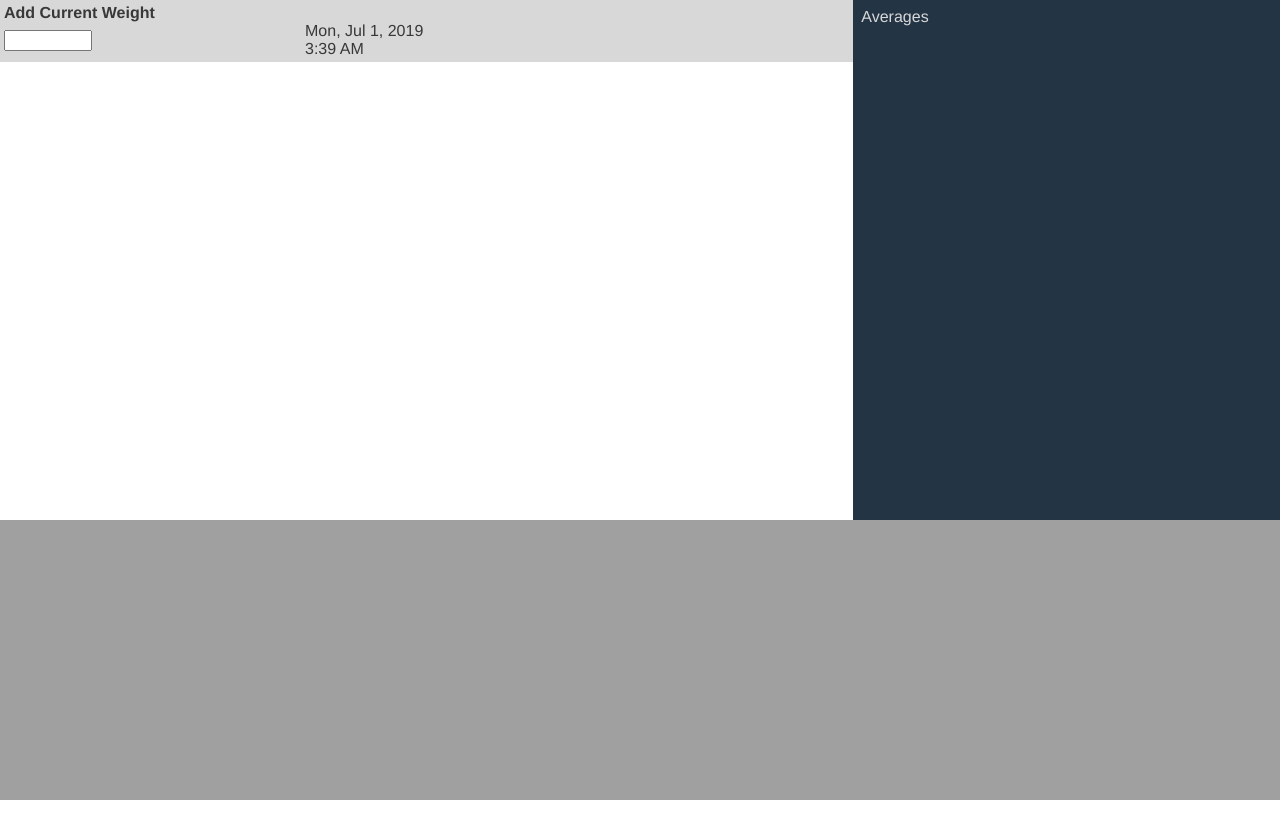
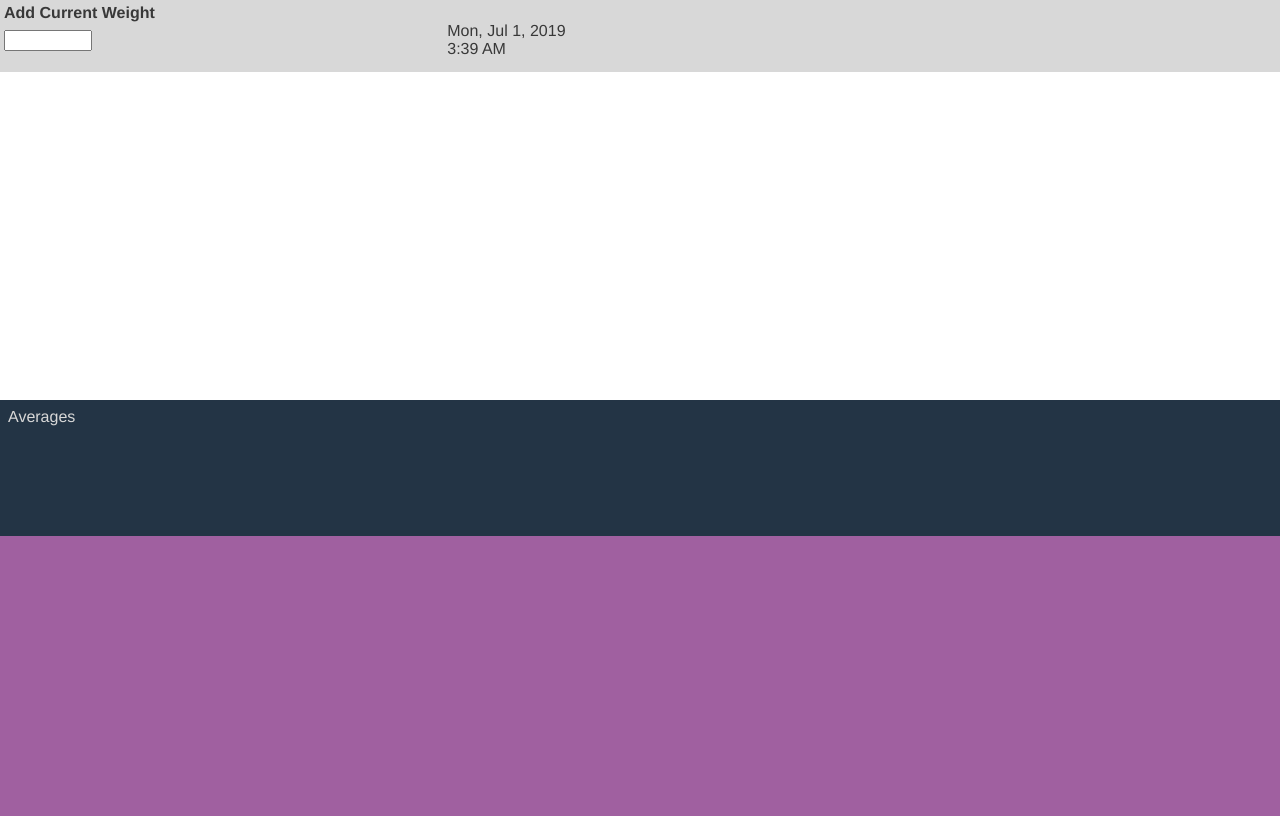
Before and after one commit to philrmass/hunger-habit, a React (Create React App) app: page / in a window 1280 px wide. Built offline with nearby package versions, Linux system fonts and the light colour scheme.

Commit message:
update size and styling

```diff
--- a/src/components/App.js
+++ b/src/components/App.js
@@ -73,7 +73,6 @@ function App() {
 
   return (
     <main className='page'>
-      <div className='top'>
       <Weight
         weights={weights}
          saveWeight={saveWeight}
@@ -83,7 +82,6 @@ function App() {
         weights={weights}
         years={years}
       />
-      </div>
       <Graph
         weights={weights}
       />
--- a/src/components/Weight.js
+++ b/src/components/Weight.js
@@ -1,6 +1,7 @@
 import React, { useState } from 'react';
 import PropTypes from 'prop-types';
 import Weights from './Weights';
+import styles from '../styles/Weight.module.css';
 
 
 function Weight({ weights, saveWeight, deleteWeight }) {
@@ -24,11 +25,11 @@ function Weight({ weights, saveWeight, deleteWeight }) {
 
   return (
     <section className='weight'>
-      <div className='weightInput'>
-        <div className='label'>
+      <div className={styles.inputBox}>
+        <div className={styles.label}>
           Add Current Weight
         </div>
-        <div className='input'>
+        <div className={styles.input}>
           <div>
             <input
               id='yo'
@@ -48,10 +49,12 @@ function Weight({ weights, saveWeight, deleteWeight }) {
           <div></div>
         </div>
       </div>
-      <Weights
-        weights={weights}
-        deleteWeight={deleteWeight}
-      />
+      <div className={styles.weights}>
+        <Weights
+          weights={weights}
+          deleteWeight={deleteWeight}
+        />
+      </div>
     </section>
   );
 }
--- a/src/index.css
+++ b/src/index.css
@@ -3,7 +3,7 @@
   --weight-color: #383838;
   --averages-bg: #233445;
   --averages-color: #d8d8d8;
-  --graph-bg: #a0a0a0;
+  --graph-bg: #a060a0;
   --graph-color: #202080;
 }
 
@@ -31,39 +31,17 @@ button {
 }
 
 .page {
-  display: grid;
-  grid-template-rows: 65% 35%;
   height: 100vh;
 }
 
-.top {
-  display: grid;
-  grid-template-columns: 2fr 1fr;
-}
-
 .weight {
+  height: 50%;
   background: var(--weight-bg);
   color: var(--weight-color);
 }
 
 .weights {
-  padding-top: 8px;
-  overflow-y: hidden;
-}
-
-.weightInput {
-  padding: 4px;
-  background: #d8d8d8;
-}
-
-.weightInput .label {
-  font-weight: bold;
-}
-
-.input {
-  display: grid;
-  grid-template-columns: auto auto auto;
-  align-items: center;
+  padding: 8px 0;
 }
 
 .weightValues {
@@ -98,6 +76,7 @@ button {
 }
 
 .averages {
+  height: 15%;
   padding: 8px;
   background: var(--averages-bg);
   color: var(--averages-color);
@@ -109,8 +88,6 @@ button {
 }
 
 .graph {
-  min-width: 300px;
-  min-height: 100px;
+  height: 35%;
   background: var(--graph-bg);
-  color: var(--graph-color);
 }
--- /dev/null
+++ b/src/styles/Weight.module.css
@@ -0,0 +1,20 @@
+.inputBox {
+  height: 4em;
+  padding: 4px;
+  background: #d8d8d8;
+}
+
+.label {
+  font-weight: bold;
+}
+
+.input {
+  display: grid;
+  grid-template-columns: auto auto auto;
+  align-items: center;
+}
+
+.weights {
+  height: calc(100% - 4em);
+  overflow-y: scroll;
+}
```
Also changed, not shown: 1 other file (tests, documents, lock files or other folders). Lines whose indentation alone changed are shown as unchanged.
